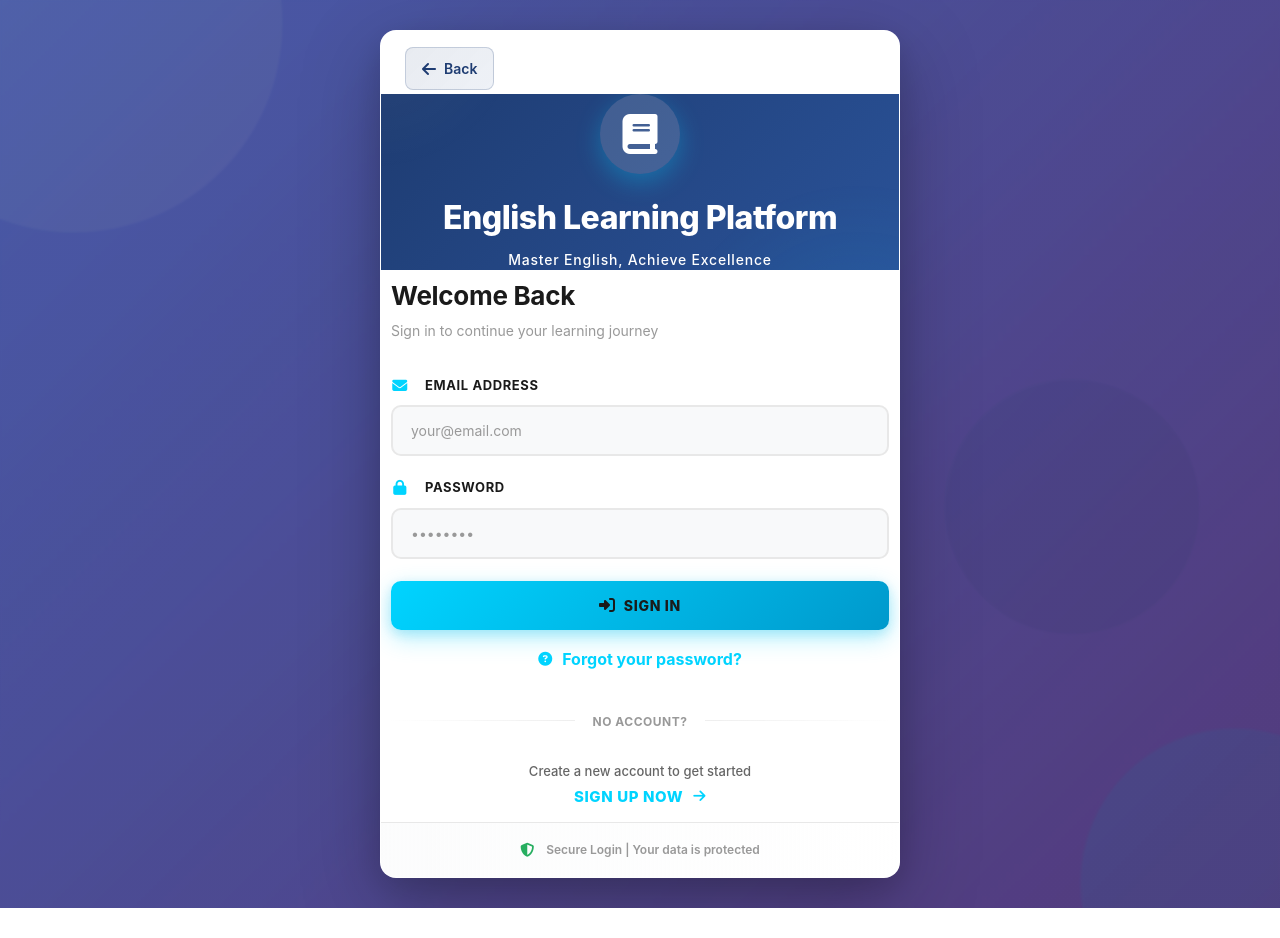
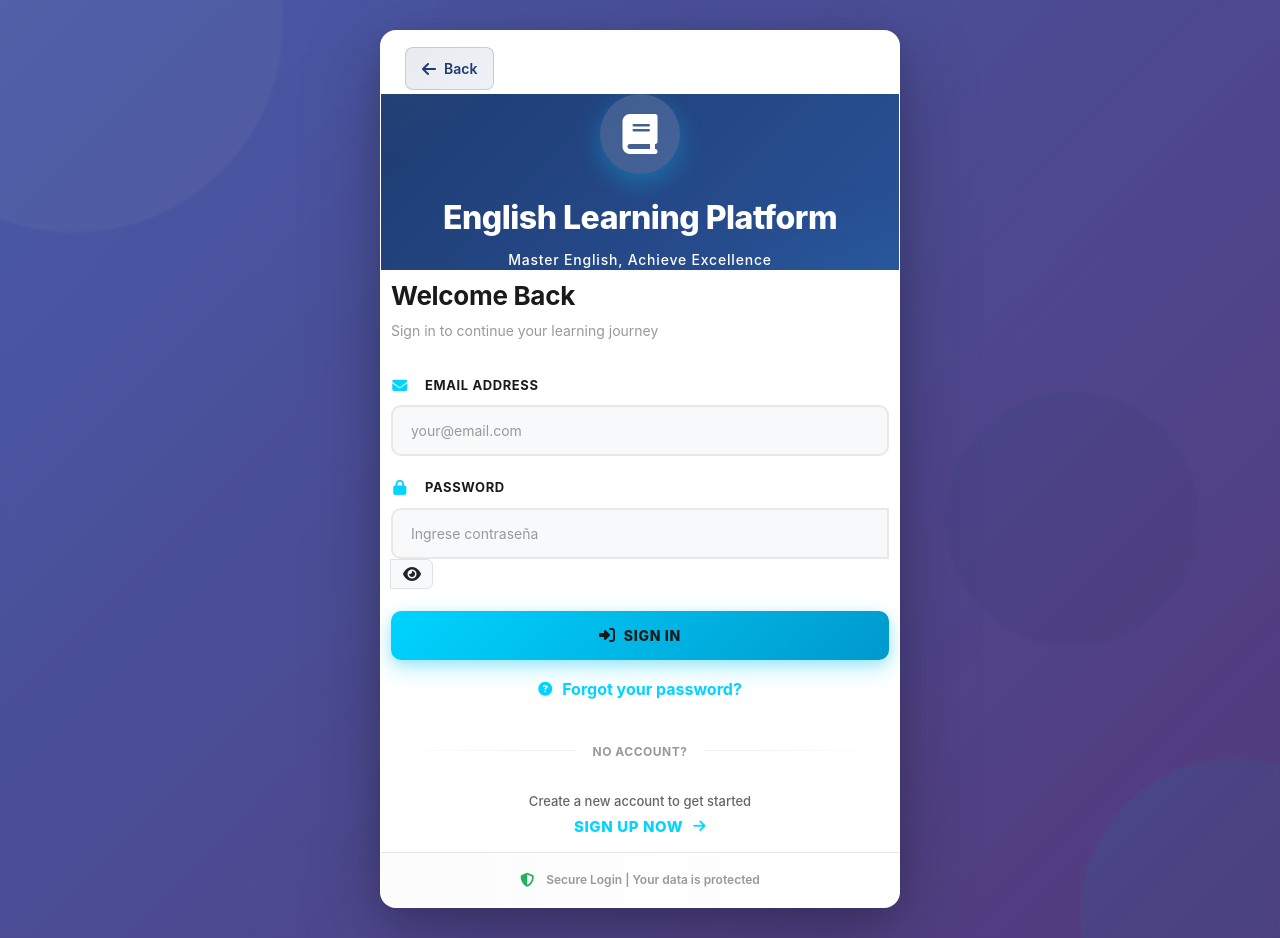
Before and after one commit to chujesus/english-website, an Angular app in the folder english-app/: page /#/auth/login in a window 1280 px wide. Before the commit the page ends 908 px from the top, so only its background shows below. Built offline with nearby package versions, Linux system fonts and the light colour scheme; no server answers.

Commit message:
updating

```diff
--- a/english-app/src/app/auth/login/login.component.html
+++ b/english-app/src/app/auth/login/login.component.html
@@ -61,8 +61,14 @@
                         <label for="password" class="form-label">
                             <i class="fas fa-lock me-2"></i>Password
                         </label>
-                        <input type="password" class="form-control" [class.is-invalid]="isFieldInvalid('password')"
-                            id="password" formControlName="password" placeholder="••••••••">
+                        <div class="input-group">
+                            <input [type]="changeType ? 'password' : 'text'" formControlName="password"
+                                [class.is-invalid]="isFieldInvalid('password')" class="form-control"
+                                placeholder="Ingrese contraseña" aria-label="password" aria-describedby="password">
+                            <span class="input-group-text uws-login__eyes-icon" id="view-password"
+                                (click)="viewPass()"><i
+                                    [ngClass]="visible ? 'fas fa-eye' : 'fas fa-eye-slash'"></i></span>
+                        </div>
                         <div class="invalid-feedback"
                             *ngIf="loginForm.get('password')?.touched || loginForm.get('password')?.dirty">
                             <span *ngIf="loginForm.get('password')?.errors?.['required']">
--- a/english-app/src/app/auth/login/login.component.ts
+++ b/english-app/src/app/auth/login/login.component.ts
@@ -25,6 +25,8 @@ export class LoginComponent implements OnInit {
   institutionName = 'English Learning Platform';
   loginBackgroundUrl: string | null = null;
   loadingSettings = true;
+  visible: boolean = true;
+  changeType: boolean = true;
 
   constructor(
     private fb: FormBuilder,
@@ -106,6 +108,11 @@ export class LoginComponent implements OnInit {
     }
   }
 
+  viewPass() {
+    this.visible = !this.visible;
+    this.changeType = !this.changeType;
+  }
+
   onSubmit() {
     if (this.loginForm.invalid) {
       return Object.values(this.loginForm.controls).forEach(control => {
--- a/english-app/src/app/landing/landing.component.html
+++ b/english-app/src/app/landing/landing.component.html
@@ -133,7 +133,7 @@
     <section class="section benefits-section" id="benefits">
         <div class="container">
             <div class="section-header fade-on-scroll">
-                <h2 class="section-title">¿Por qué elegir CINDEA?</h2>
+                <h2 class="section-title">¿Por qué elegir {{ institutionName }}?</h2>
                 <p class="section-subtitle">Una plataforma completa diseñada para tu éxito en el aprendizaje del inglés
                 </p>
             </div>
--- a/english-app/src/app/landing/landing.component.ts
+++ b/english-app/src/app/landing/landing.component.ts
@@ -151,7 +151,7 @@ export class LandingComponent implements OnInit, OnDestroy {
         {
             id: 1,
             question: '¿Cómo empiezo a aprender?',
-            answer: 'Crea una cuenta en la plataforma y elige tu nivel inicial según tu conocimiento de inglés. Nuestro sistema te guiará a través de una ruta de aprendizaje personalizada con lecciones, ejercicios y seguimiento de progreso.'
+            answer: 'Crea una cuenta en la plataforma. Nuestro sistema te guiará a través de una ruta de aprendizaje personalizada con lecciones, ejercicios y seguimiento de progreso.'
         },
         {
             id: 2,
@@ -236,8 +236,8 @@ export class LandingComponent implements OnInit, OnDestroy {
         this.loadingCourses = true;
         this.courseService.getAllCourses().subscribe({
             next: (response: any) => {
-                if (response.data && Array.isArray(response.data)) {
-                    this.modules = response.data.map((course: any) => ({
+                if (response.ok && response.courses && Array.isArray(response.courses)) {
+                    this.modules = response.courses.map((course: any) => ({
                         id: course.id,
                         level: course.level,
                         title: course.title,
```
